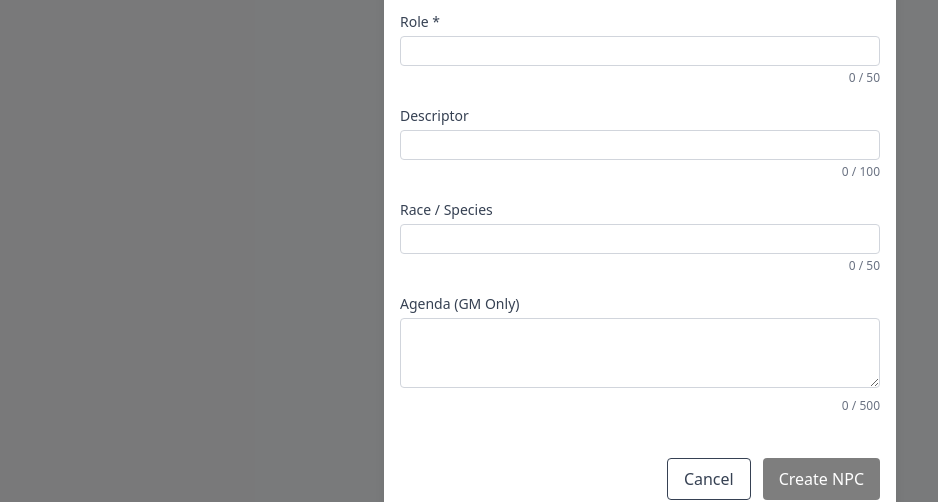
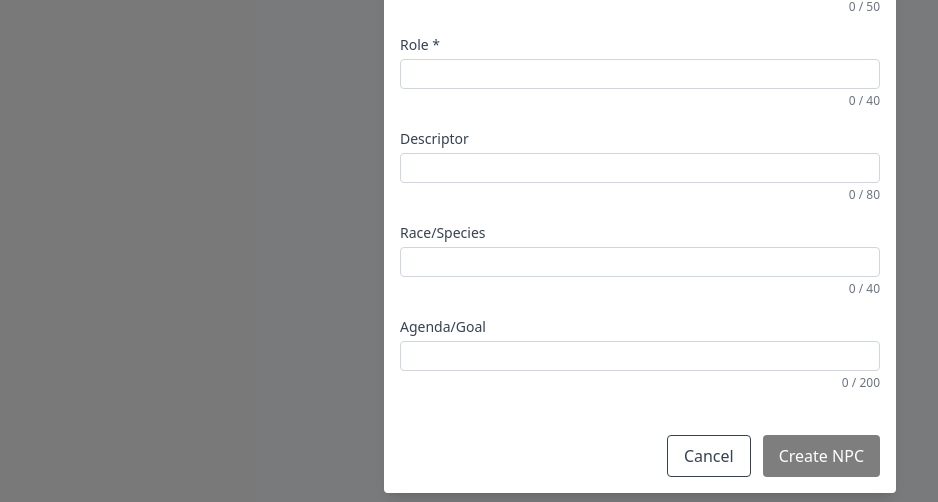
Before and after one commit to dternst63/npc-registry, a React (Vite) app: page / in a window 1280 px wide. Both pictures are taken after a click on the button "+ Create NPC". Shown: the part 254-756 px from the top of the page, without its empty margins (0-938 px from the left). Built offline with nearby package versions, Linux system fonts and the light colour scheme; no server answers.

Commit message:
fix: split input and textarea rendering for FormField typing

```diff
--- a/src/components/forms/FormField.tsx
+++ b/src/components/forms/FormField.tsx
@@ -9,6 +9,7 @@ interface FormFieldProps {
   error?: string;
   touched?: boolean;
   maxLength?: number;
+  minLength?: number;
   disabled?: boolean;
   as?: "input" | "textarea";
   rows?: number;
@@ -27,7 +28,8 @@ const FormField = ({
   error,
   touched,
   maxLength,
-  disabled = false,
+  minLength,
+  disabled,
   as = "input",
   rows = 3,
   onChange,
@@ -57,6 +59,8 @@ const FormField = ({
         onChange={onChange}
         onBlur={onBlur}
         disabled={disabled}
+        minLength={minLength}
+        maxLength={maxLength}
         rows={as === "textarea" ? rows : undefined}
         className={`${baseClasses} ${borderClasses}`}
       />
--- a/src/components/npc/NpcForm.tsx
+++ b/src/components/npc/NpcForm.tsx
@@ -3,11 +3,12 @@ import { npcValidation } from "../../validation/npcValidation";
 import FormField from "../forms/FormField";
 import FormActions from "../forms/FormActions";
 import { useNpcForm } from "../../hooks/useNpcForm";
+import type { NpcFormData } from "../../types/NpcForm";
 
 interface NpcFormProps {
   initialNpc?: Npc;
   disabled?: boolean;
-  onSubmit: (data: any) => Promise<void>;
+  onSubmit: (data: NpcFormData) => Promise<void>;
   onCancel: () => void;
 }
 
@@ -44,11 +45,12 @@ const NpcForm = ({
       <FormField
         label="Name"
         name="name"
-        required
+        required={npcValidation.name.required}
+        maxLength={npcValidation.name.maxLength}
+        minLength={npcValidation.name.minLength}
         value={formData.name}
         error={errors.name}
         touched={touched.name}
-        maxLength={npcValidation.name.maxLength}
         disabled={disabled}
         onChange={handleChange}
         onBlur={() => handleBlur("name")}
@@ -57,54 +59,57 @@ const NpcForm = ({
       <FormField
         label="Role"
         name="role"
-        required
+        required={npcValidation.role.required}
+        maxLength={npcValidation.role.maxLength}
+        minLength={npcValidation.role.minLength}
         value={formData.role}
         error={errors.role}
         touched={touched.role}
-        maxLength={npcValidation.role.maxLength}
         disabled={disabled}
         onChange={handleChange}
         onBlur={() => handleBlur("role")}
       />
-
       <FormField
         label="Descriptor"
         name="descriptor"
+        required={npcValidation.descriptor.required}
+        maxLength={npcValidation.descriptor.maxLength}
+        minLength={npcValidation.descriptor.minLength}
         value={formData.descriptor}
         error={errors.descriptor}
         touched={touched.descriptor}
-        maxLength={npcValidation.descriptor.maxLength}
         disabled={disabled}
         onChange={handleChange}
         onBlur={() => handleBlur("descriptor")}
       />
 
       <FormField
-        label="Race / Species"
+        label="Race/Species"
         name="race"
+        required={npcValidation.race.required}
+        maxLength={npcValidation.race.maxLength}
+        minLength={npcValidation.race.minLength}
         value={formData.race}
         error={errors.race}
         touched={touched.race}
-        maxLength={npcValidation.race.maxLength}
         disabled={disabled}
         onChange={handleChange}
         onBlur={() => handleBlur("race")}
       />
 
       <FormField
-        label="Agenda (GM Only)"
+        label="Agenda/Goal"
         name="agenda"
-        as="textarea"
-        rows={3}
+        required={npcValidation.agenda.required}
+        maxLength={npcValidation.agenda.maxLength}
+        minLength={npcValidation.agenda.minLength}
         value={formData.agenda}
         error={errors.agenda}
         touched={touched.agenda}
-        maxLength={npcValidation.agenda.maxLength}
         disabled={disabled}
         onChange={handleChange}
         onBlur={() => handleBlur("agenda")}
       />
-
       <FormActions
         submitLabel={initialNpc ? "Update NPC" : "Create NPC"}
         onCancel={onCancel}
--- a/src/validation/npcValidateForm.ts
+++ b/src/validation/npcValidateForm.ts
@@ -1,44 +1,35 @@
-import type { NpcFormData, NpcFormField } from "../types/NpcForm";
 import { npcValidation } from "./npcValidation";
+import type { NpcFormData } from "../types/NpcForm";
 
-export type NpcFormErrors = Partial<Record<NpcFormField, string>>;
+export type NpcFormErrors = Partial<
+  Record<keyof NpcFormData, string>
+>;
 
-export function validateNpcForm(data: NpcFormData): NpcFormErrors {
+export function validateNpcForm(
+  data: NpcFormData
+): NpcFormErrors {
   const errors: NpcFormErrors = {};
 
-  for (const field in npcValidation) {
-    const value = data[field as NpcFormField] ?? "";
-    const rules = npcValidation[field as NpcFormField];
+  (Object.keys(npcValidation) as (keyof NpcFormData)[]).forEach(
+    (field) => {
+      const rules = npcValidation[field];
+      const value = data[field]?.trim() ?? "";
 
-    if (rules.required && !value.trim()) {
-      errors[field as NpcFormField] = "This field is required";
-      continue;
-    }
+      if (rules.required && value.length === 0) {
+        errors[field] = "This field is required";
+        return;
+      }
 
-    if ("minLength" in rules && value.length < rules.minLength) {
-      if ("minLength" in rules) {
-        const minLength = rules.minLength;
+      if (value.length > 0 && value.length < rules.minLength) {
+        errors[field] = `Must be at least ${rules.minLength} characters`;
+        return;
+      }
 
-        if (value.length < minLength) {
-          errors[
-            field as NpcFormField
-          ] = `Must be at least ${minLength} characters`;
-        }
+      if (value.length > rules.maxLength) {
+        errors[field] = `Must be ${rules.maxLength} characters or less`;
       }
     }
-
-    if ("maxLength" in rules && value.length > rules.maxLength) {
-      if ("maxLength" in rules) {
-        const maxLength = rules.maxLength;
-
-        if (value.length > maxLength) {
-          errors[
-            field as NpcFormField
-          ] = `Must be under ${maxLength} characters`;
-        }
-      }
-    }
-  }
+  );
 
   return errors;
 }
--- a/src/validation/npcValidation.ts
+++ b/src/validation/npcValidation.ts
@@ -7,18 +7,21 @@ export const npcValidation = {
   role: {
     required: true,
     minLength: 2,
-    maxLength: 50,
+    maxLength: 40,
   },
   descriptor: {
     required: false,
-    maxLength: 100,
+    minLength: 0,
+    maxLength: 80,
   },
   race: {
     required: false,
-    maxLength: 50,
+    minLength: 0,
+    maxLength: 40,
   },
   agenda: {
     required: false,
-    maxLength: 500,
+    minLength: 0,
+    maxLength: 200,
   },
-};
+} as const;
```
